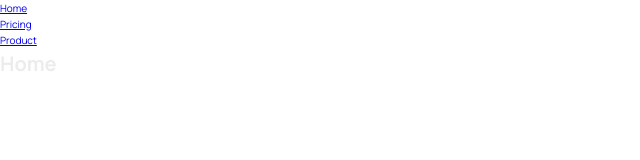
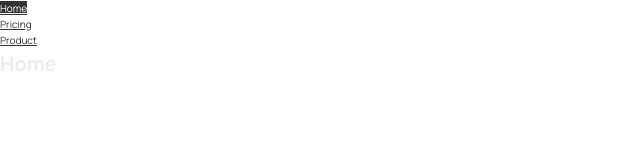
Before and after one commit to TrimiB/WorldWise, a React (Vite) app: page / in a window 1280 px wide. Shown: the top 160 px of the page, without its empty margins (0-640 px from the left). Built offline with nearby package versions, Linux system fonts and the light colour scheme.

Commit message:
testing css-modules

```diff
--- a/src/components/PageNav.jsx
+++ b/src/components/PageNav.jsx
@@ -1,8 +1,9 @@
 import { NavLink } from 'react-router-dom';
+import styles from './PageNav.module.css';
 
 function PageNav() {
   return (
-    <nav>
+    <nav className={styles.nav}>
       <ul>
         <li>
           <NavLink to='/'>Home</NavLink>
--- /dev/null
+++ b/src/components/PageNav.module.css
@@ -0,0 +1,9 @@
+.nav a {
+  background-color: #fff;
+  color: #333;
+}
+
+.nav :global(.active) {
+  background-color: #333;
+  color: #fff;
+}
```
